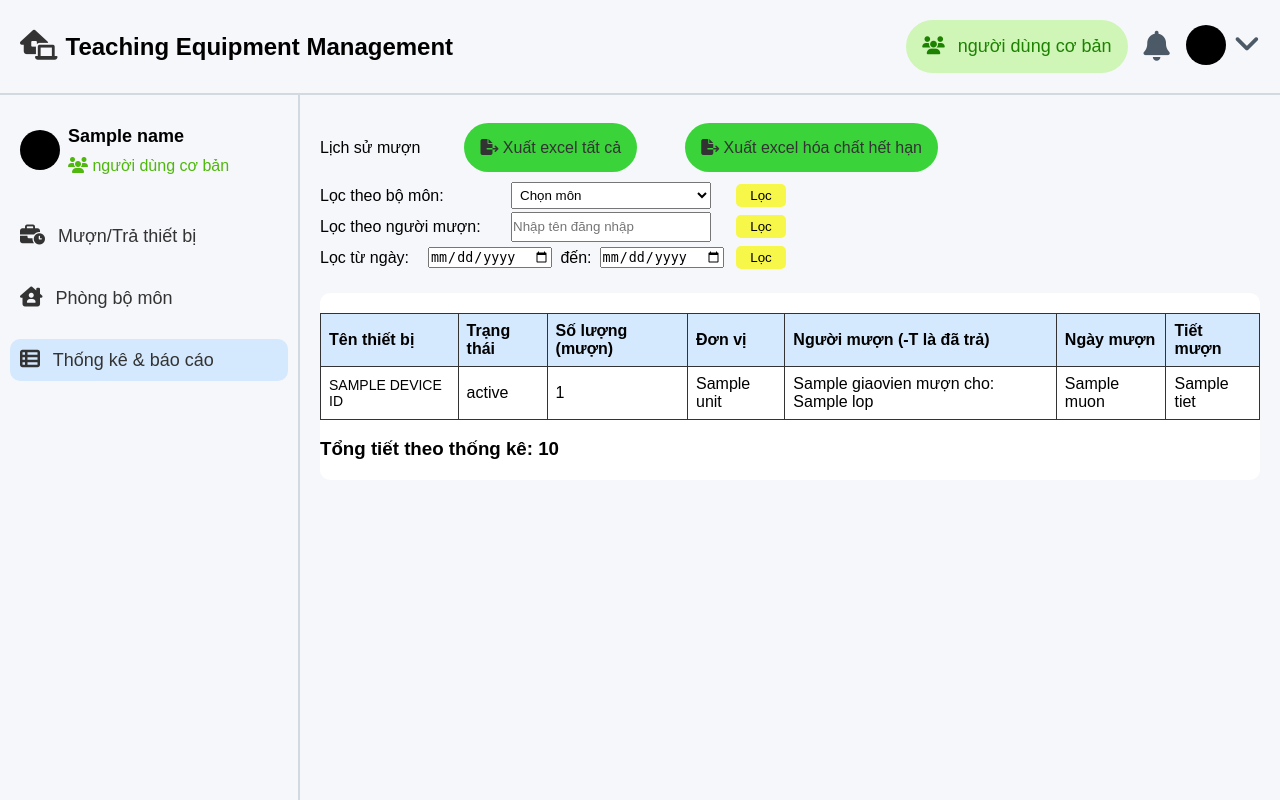
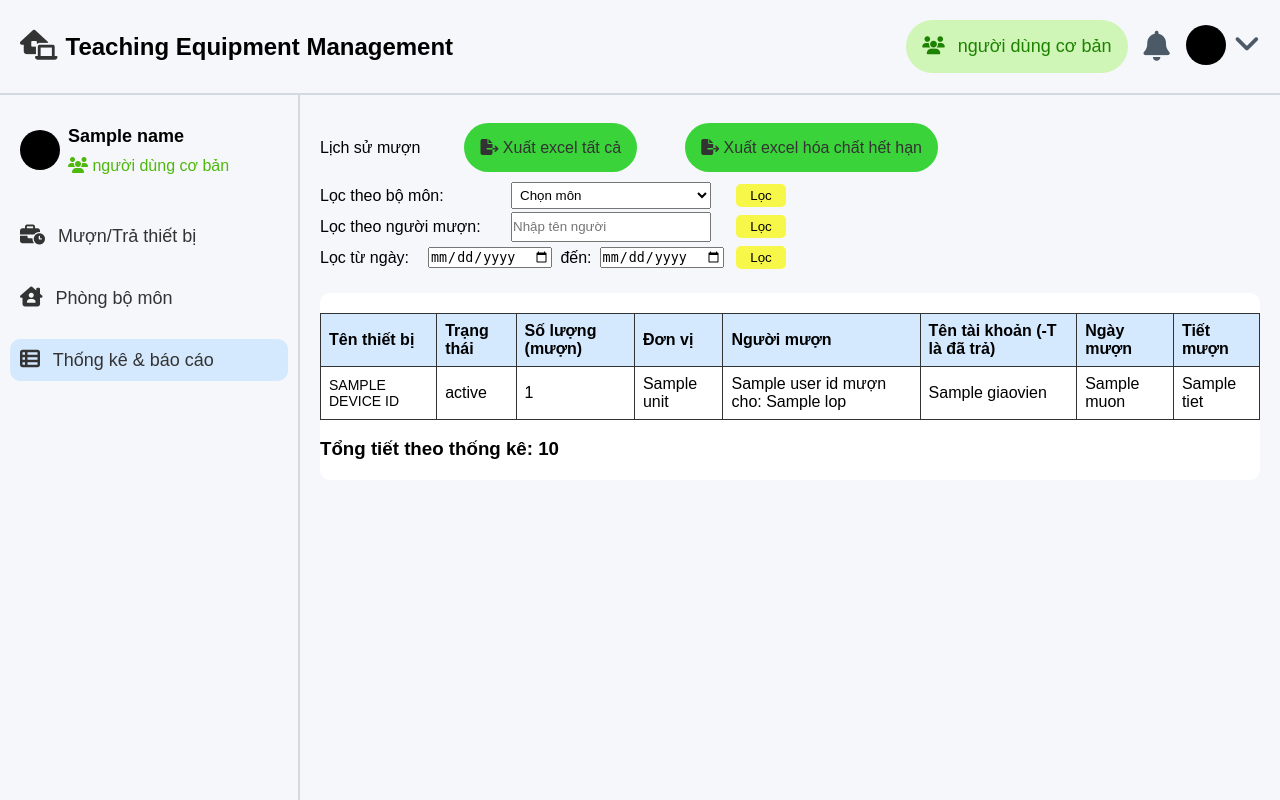
Before and after one commit to utbong0507/quan_ly_thiet_bi, a Django app: template qltbdayhoc/home/templates/pages/thongke.html in a window 1280 px wide. Run offline with Django 4.2, Linux system fonts and the light colour scheme; the template is opened without the code that fills it: most values are stand-ins (such as "Sample title", 1, 10 or a date in 2020).

Commit message:
fix thong ke 2

```diff
--- a/qltbdayhoc/home/templates/pages/thongke.html
+++ b/qltbdayhoc/home/templates/pages/thongke.html
@@ -198,7 +198,7 @@
       <form class="contetn__soft__option" method="post" action="{% url 'home:thongke' %}">
         {% csrf_token %}
         <span>Lọc theo người mượn:</span>
-        <input name="giaovien" id="giaovien" placeholder="Nhập tên đăng nhập" type="text" style="width: 200px; height: 30px;"/>
+        <input name="giaovien" id="giaovien" placeholder="Nhập tên người" type="text" style="width: 200px; height: 30px;"/>
           <button type="submit" class="soft__btn">Lọc</button>
       </form>
       <form method="post" action="{% url 'home:thongke' %}" class="contetn__soft__option contetn__soft__option--date">
@@ -218,7 +218,8 @@
             <th>Trạng thái</th>
             <th>Số lượng (mượn)</th>
             <th>Đơn vị</th>
-            <th>Người mượn (-T là đã trả)</th>
+            <th>Người mượn</th>
+            <th> Tên tài khoản (-T là đã trả)</th>
             <th>Ngày mượn</th>
             <th>Tiết mượn</th>
           </tr>
@@ -231,7 +232,8 @@
             <td>{{device.deviceId.status}}</td>
             <td>1</td>
             <td>{{device.deviceId.unit}}</td>
-            <td>{{device.giaovien}} mượn cho: {{device.lop}}</td>
+            <td>{{device.userId.name}} mượn cho: {{device.lop}}</td>
+            <td>{{device.giaovien}}</td>
             <td>{{device.muon}}</td>
             <td>{{device.tiet}}</td>
           </tr>
```
